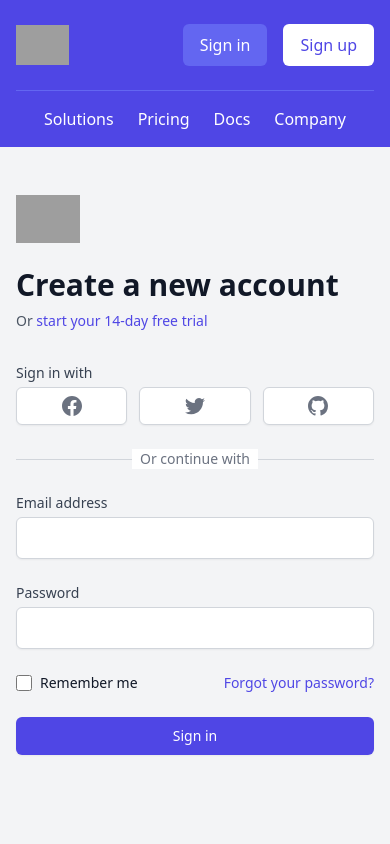
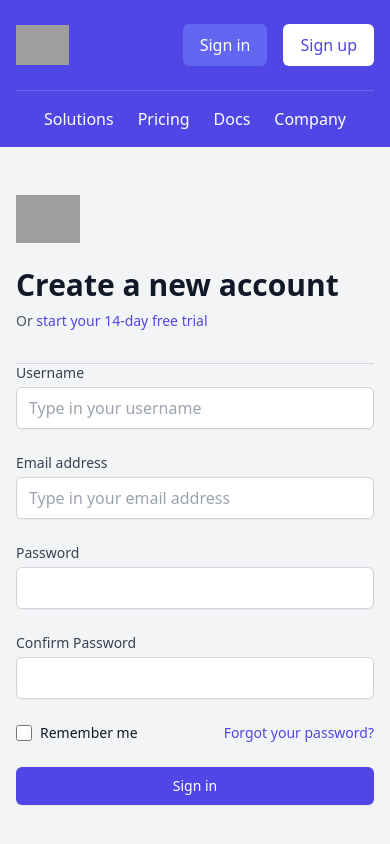
Before and after one commit to Oluwatobi-PM/Food-App-UI, a React (Create React App) app: page /signup in a window 390 px wide. Shown: the top 844 px of the page. Built offline with nearby package versions, Linux system fonts and the light colour scheme; grey boxes are pictures that could not be loaded.

Commit message:
sign up feature added

```diff
--- a/src/features/auth/authService.js
+++ b/src/features/auth/authService.js
@@ -6,7 +6,7 @@ const API_URL = process.env.REACT_APP_API_URL
 
 // Register user
 const register = async (userData) => {
-  const response = await axios.post(API_URL + 'users/signup', userData)
+  const response = await axios.post(API_URL + 'users', userData)
 
   if (response.data) {
     localStorage.setItem('user', JSON.stringify(response.data))
--- a/src/pages/Signup.js
+++ b/src/pages/Signup.js
@@ -1,32 +1,81 @@
-/*
-  This example requires Tailwind CSS v2.0+
+import { Link } from "react-router-dom"
+import { useEffect, useState } from 'react'
+import { useDispatch, useSelector  } from 'react-redux'
+import { useNavigate } from 'react-router-dom'
+import { toast } from 'react-toastify'
+import { register, reset } from '../features/auth/authSlice'
+import Spinner from "react-spinkit"
 
-  This example requires some changes to your config:
+export default function Signup() {
+  const [formData, setFormData] = useState({
+    name: '',
+    email: '',
+    password: '',
+    password2: '',
+  })
+ const { name, email, password, password2 } = formData
+
+ const dispatch = useDispatch()
+ const navigate = useNavigate()
+
+ const { user, isLoading, isError, isSuccess, message } = useSelector(
+  (state) => state.auth
+)
 
 
-  // tailwind.config.js
-  module.exports = {
-    // ...
-    plugins: [
-      // ...
-      require('@tailwindcss/forms'),
-    ],
+useEffect(() => {
+  if (isError) {
+    toast.error(message)
   }
 
-*/
+  // Redirect when logged in
+  if (isSuccess || user) {
+    navigate('/home')
+  }
 
-import { Link } from "react-router-dom"
-export default function Signup() {
+  dispatch(reset())
+}, [isError, isSuccess, user, message, navigate, dispatch])
+
+
+ const onChange = (e) => {
+  setFormData((prevState) => ({
+    ...prevState,
+    [e.target.name]: e.target.value,
+  }))
+  console.log(e.target.value)
+}
+
+const onSubmit = (e) => {
+  e.preventDefault()
+
+  if (password !== password2) {
+    toast.error('Passwords do not match')
+  } else {
+    const userData = {
+      name,
+      email,
+      password,
+    }
+    dispatch(register(userData))
+  }
+}
+if (isLoading) {
+  return (
+  <div className="grid place-items-center h-full w-full">
+  <Spinner
+  name="ball-spin-fade-loader"
+  color="blue"
+  fadeIn="none"
+  className="flex flex-col pt-32 text-center items-center justify-center  h-screen"
+  />
+  </div>
+  )
+}
+
+
     return (
       <>
-        {/*
-          This example requires updating your template:
 
-
-          <html class="h-full bg-white">
-          <body class="h-full">
-
-        */}
         <div className="min-h-full flex">
           <div className="flex-1 flex flex-col justify-center py-12 px-4 sm:px-6 lg:flex-none lg:px-20 xl:px-24">
             <div className="mx-auto w-full max-w-sm lg:w-96">
@@ -47,66 +96,37 @@ export default function Signup() {
 
               <div className="mt-8">
                 <div>
-                  <div>
-                    <p className="text-sm font-medium text-gray-700">Sign in with</p>
 
-                    <div className="mt-1 grid grid-cols-3 gap-3">
-                      <div>
-                        <Link to="/"
-                          href="#"
-                          className="w-full inline-flex justify-center py-2 px-4 border border-gray-300 rounded-md shadow-sm bg-white text-sm font-medium text-gray-500 hover:bg-gray-50"
-                        >
-                          <span className="sr-only">Sign in with Facebook</span>
-                          <svg className="w-5 h-5" aria-hidden="true" fill="currentColor" viewBox="0 0 20 20">
-                            <path
-                              fillRule="evenodd"
-                              d="M20 10c0-5.523-4.477-10-10-10S0 4.477 0 10c0 4.991 3.657 9.128 8.438 9.878v-6.987h-2.54V10h2.54V7.797c0-2.506 1.492-3.89 3.777-3.89 1.094 0 2.238.195 2.238.195v2.46h-1.26c-1.243 0-1.63.771-1.63 1.562V10h2.773l-.443 2.89h-2.33v6.988C16.343 19.128 20 14.991 20 10z"
-                              clipRule="evenodd"
-                            />
-                          </svg>
-                        </Link>
-                      </div>
-
-                      <div>
-                        <Link to="/"
-                          className="w-full inline-flex justify-center py-2 px-4 border border-gray-300 rounded-md shadow-sm bg-white text-sm font-medium text-gray-500 hover:bg-gray-50"
-                        >
-                          <span className="sr-only">Sign in with Twitter</span>
-                          <svg className="w-5 h-5" aria-hidden="true" fill="currentColor" viewBox="0 0 20 20">
-                            <path d="M6.29 18.251c7.547 0 11.675-6.253 11.675-11.675 0-.178 0-.355-.012-.53A8.348 8.348 0 0020 3.92a8.19 8.19 0 01-2.357.646 4.118 4.118 0 001.804-2.27 8.224 8.224 0 01-2.605.996 4.107 4.107 0 00-6.993 3.743 11.65 11.65 0 01-8.457-4.287 4.106 4.106 0 001.27 5.477A4.073 4.073 0 01.8 7.713v.052a4.105 4.105 0 003.292 4.022 4.095 4.095 0 01-1.853.07 4.108 4.108 0 003.834 2.85A8.233 8.233 0 010 16.407a11.616 11.616 0 006.29 1.84" />
-                          </svg>
-                        </Link>
-                      </div>
-
-                      <div>
-                        <Link to="/"
-                          className="w-full inline-flex justify-center py-2 px-4 border border-gray-300 rounded-md shadow-sm bg-white text-sm font-medium text-gray-500 hover:bg-gray-50"
-                        >
-                          <span className="sr-only">Sign in with GitHub</span>
-                          <svg className="w-5 h-5" aria-hidden="true" fill="currentColor" viewBox="0 0 20 20">
-                            <path
-                              fillRule="evenodd"
-                              d="M10 0C4.477 0 0 4.484 0 10.017c0 4.425 2.865 8.18 6.839 9.504.5.092.682-.217.682-.483 0-.237-.008-.868-.013-1.703-2.782.605-3.369-1.343-3.369-1.343-.454-1.158-1.11-1.466-1.11-1.466-.908-.62.069-.608.069-.608 1.003.07 1.531 1.032 1.531 1.032.892 1.53 2.341 1.088 2.91.832.092-.647.35-1.088.636-1.338-2.22-.253-4.555-1.113-4.555-4.951 0-1.093.39-1.988 1.029-2.688-.103-.253-.446-1.272.098-2.65 0 0 .84-.27 2.75 1.026A9.564 9.564 0 0110 4.844c.85.004 1.705.115 2.504.337 1.909-1.296 2.747-1.027 2.747-1.027.546 1.379.203 2.398.1 2.651.64.7 1.028 1.595 1.028 2.688 0 3.848-2.339 4.695-4.566 4.942.359.31.678.921.678 1.856 0 1.338-.012 2.419-.012 2.747 0 .268.18.58.688.482A10.019 10.019 0 0020 10.017C20 4.484 15.522 0 10 0z"
-                              clipRule="evenodd"
-                            />
-                          </svg>
-                        </Link>
-                      </div>
-                    </div>
-                  </div>
 
                   <div className="mt-6 relative">
                     <div className="absolute inset-0 flex items-center" aria-hidden="true">
                       <div className="w-full border-t border-gray-300" />
                     </div>
-                    <div className="relative flex justify-center text-sm">
-                      <span className="px-2 bg-white text-gray-500">Or continue with</span>
-                    </div>
                   </div>
                 </div>
 
                 <div className="mt-6">
-                  <form action="#" method="POST" className="space-y-6">
+                  <form onSubmit={onSubmit} className="space-y-6">
+                  <div>
+                      <label htmlFor="name" className="block text-sm font-medium text-gray-700">
+                        Username
+                      </label>
+                      <div className="mt-1">
+                        <input
+                          id="name"
+                          name="name"
+                          type="text"
+                          onChange={onChange}
+                          value={name}
+                          autoComplete="name"
+                          required
+                          placeholder="Type in your username"
+                          className="appearance-none block w-full px-3 py-2 border border-gray-300 rounded-md shadow-sm placeholder-gray-400 focus:outline-none focus:ring-indigo-500 focus:border-indigo-500 sm:text-sm"
+                        />
+                      </div>
+                    </div>
+
+
                     <div>
                       <label htmlFor="email" className="block text-sm font-medium text-gray-700">
                         Email address
@@ -116,7 +136,10 @@ export default function Signup() {
                           id="email"
                           name="email"
                           type="email"
+                          onChange={onChange}
+                          value={email}
                           autoComplete="email"
+                          placeholder="Type in your email address"
                           required
                           className="appearance-none block w-full px-3 py-2 border border-gray-300 rounded-md shadow-sm placeholder-gray-400 focus:outline-none focus:ring-indigo-500 focus:border-indigo-500 sm:text-sm"
                         />
@@ -132,6 +155,8 @@ export default function Signup() {
                           id="password"
                           name="password"
                           type="password"
+                          onChange={onChange}
+                          value={password}
                           autoComplete="current-password"
                           required
                           className="appearance-none block w-full px-3 py-2 border border-gray-300 rounded-md shadow-sm placeholder-gray-400 focus:outline-none focus:ring-indigo-500 focus:border-indigo-500 sm:text-sm"
@@ -139,6 +164,23 @@ export default function Signup() {
                       </div>
                     </div>
 
+                    <div className="space-y-1">
+                      <label htmlFor="password" className="block text-sm font-medium text-gray-700">
+                       Confirm Password
+                      </label>
+                      <div className="mt-1">
+                        <input
+                          id="password2"
+                          name="password2"
+                          type="password"
+                          onChange={onChange}
+                          value={password2}
+                          autoComplete="current-password"
+                          required
+                          className="appearance-none block w-full px-3 py-2 border border-gray-300 rounded-md shadow-sm placeholder-gray-400 focus:outline-none focus:ring-indigo-500 focus:border-indigo-500 sm:text-sm"
+                        />
+                      </div>
+                    </div>
                     <div className="flex items-center justify-between">
                       <div className="flex items-center">
                         <input
```
